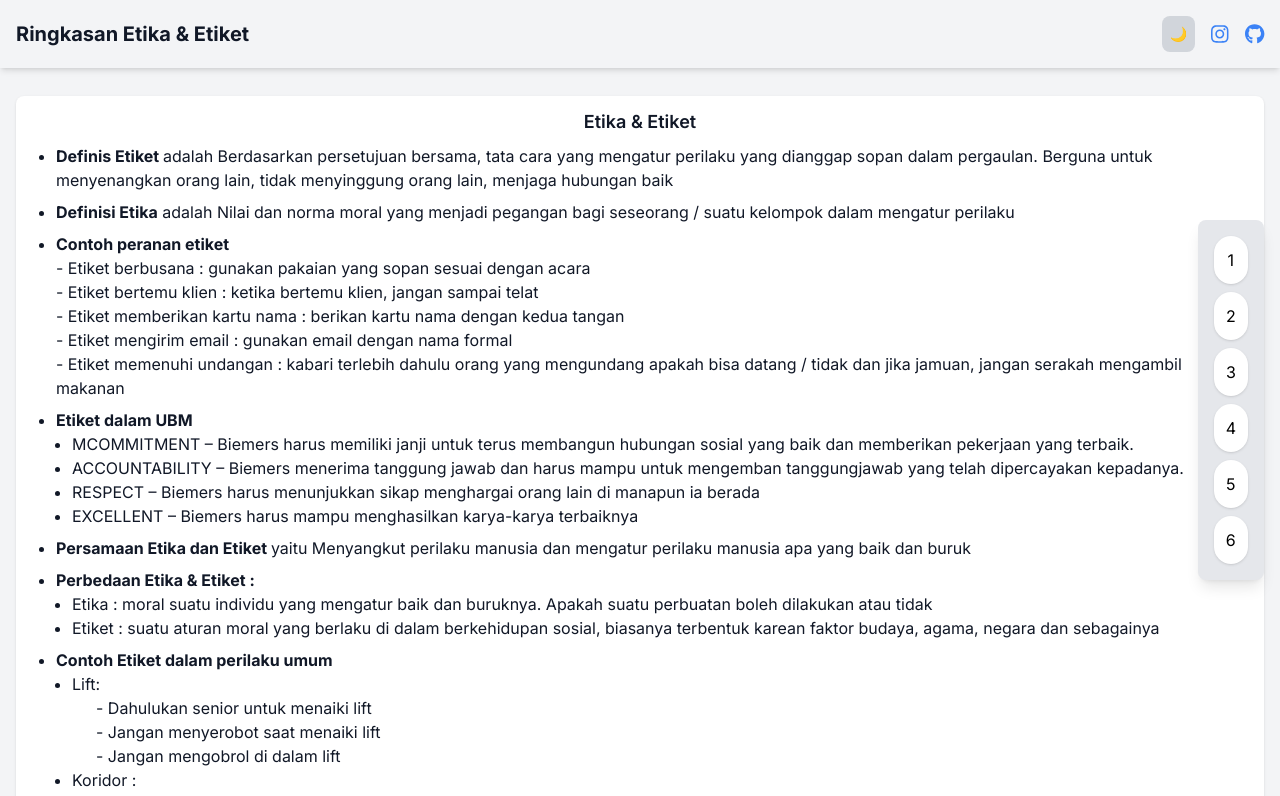
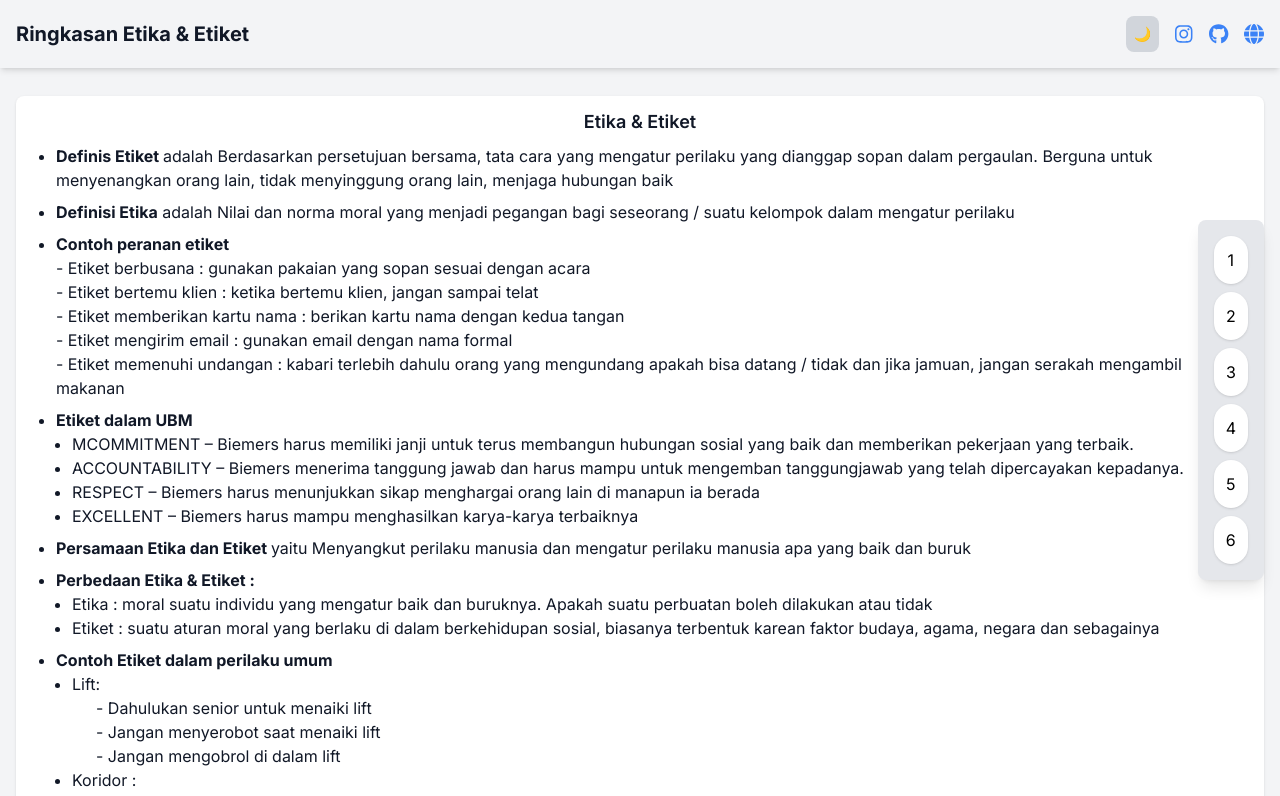
Before and after one commit to KwikAndreas/etiket, a Next.js app: page / in a window 1280 px wide. Shown: the top 796 px of the page. Built offline with nearby package versions, Linux system fonts and the light colour scheme.

Commit message:
update & fix typo

```diff
--- a/app/components/Navbar.tsx
+++ b/app/components/Navbar.tsx
@@ -1,10 +1,8 @@
 "use client";
 import { useState, useEffect } from "react";
-import {
-  faGithub,
-  faInstagram,
-} from "@fortawesome/free-brands-svg-icons";
+import { faGithub, faInstagram } from "@fortawesome/free-brands-svg-icons";
 import { FontAwesomeIcon } from "@fortawesome/react-fontawesome";
+import { faGlobe } from "@fortawesome/free-solid-svg-icons";
 
 const Navbar = () => {
   const [darkMode, setDarkMode] = useState(false);
@@ -58,6 +56,14 @@ const Navbar = () => {
           >
             <FontAwesomeIcon icon={faGithub} size="lg" />
           </a>
+          <a
+            href="https://kwikandreas.vercel.app/"
+            target="_blank"
+            rel="noopener noreferrer"
+            className="text-blue-500 dark:text-blue-400"
+          >
+            <FontAwesomeIcon icon={faGlobe} size="lg" />
+          </a>
         </div>
       </div>
     </nav>
--- a/app/pages/Branding_Grooming.tsx
+++ b/app/pages/Branding_Grooming.tsx
@@ -15,7 +15,7 @@ const BrandingGrooming = () => {
         </li>
         <li>
           <strong>Pentingnya Personal Branding</strong>
-          <ul className="list-decimal pl-4">
+          <ul className="list-decimal pl-6">
             <li>Profesionalisme</li>
             <li>Intelligence</li>
             <li>Kreadibilitas</li>
@@ -74,7 +74,7 @@ const BrandingGrooming = () => {
           </ul>
         </li>
         <li>
-          <strong>Tips Grooming Wanitaw</strong>
+          <strong>Tips Grooming Wanita</strong>
           <ul className="list-decimal pl-4">
             <li>
               Rambut:
@@ -106,7 +106,7 @@ const BrandingGrooming = () => {
           <strong>Tata Rias Wajah & Rambut Presenter TV </strong>
           <ul className="list-decimal pl-4">
             <li>
-              HIGHIGHTING dengan menggunakan warna sedikit lebih muda dari rona
+              HIGHLIGHTING dengan menggunakan warna sedikit lebih muda dari rona
               dasar kulit wajah untuk menonjolkan pipi yang cekung akan terlihat
               chubby.
             </li>
```
